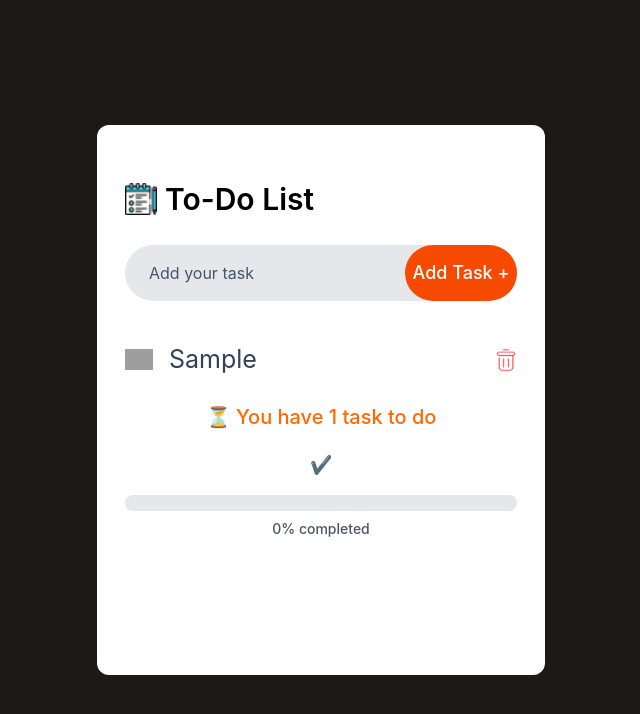
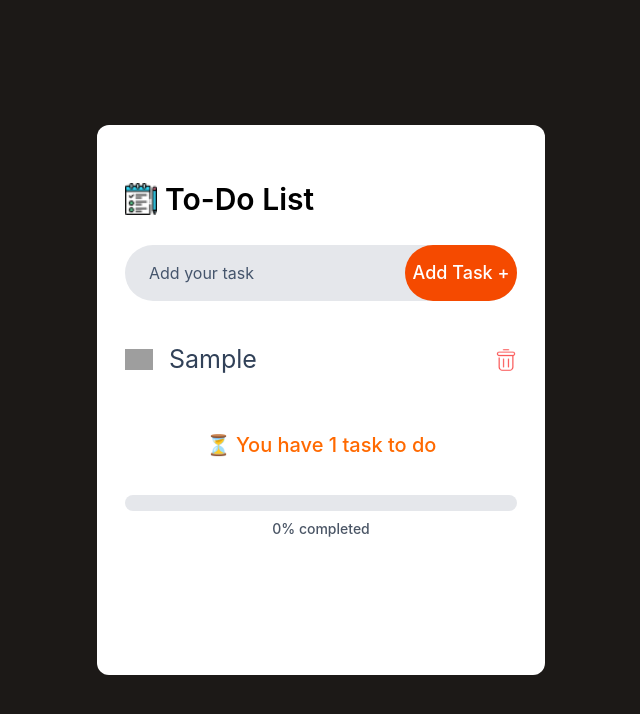
Before and after one commit to QATester22-25/To-Do-List, a React (Vite) app: page / in a window 1280 px wide. Both pictures are taken after typing "Sample" into the empty fields and a click on the button "Add Task +". Shown: the top 714 px of the page, without its empty margins (319-959 px from the left). Built offline with nearby package versions, Linux system fonts and the light colour scheme; grey boxes are pictures that could not be loaded.

Commit message:
add margin

```diff
--- a/src/components/Todo.jsx
+++ b/src/components/Todo.jsx
@@ -113,12 +113,12 @@ const Todo = () => {
           </p>
         ) : (
           <>
-            <p className="text-center mt-3 text-orange-500 font-medium text-xl">
-               ⏳ {remaining > 0 ? `You have ${remaining} task${remaining !== 1 ? "s" : ""} to do` : ''}
+            <p className="text-center mt-10 text-orange-500 font-medium text-xl">
+                {remaining > 0 ? `⏳ You have ${remaining} task${remaining !== 1 ? "s" : ""} to do` : ''}
             </p>
 
             <p className="text-center mt-5 text-green-600 font-medium text-lg">
-             ✔️ {completed > 0 ? `${completed} task${completed !== 1 ? "s" : ""} done` : ``}
+              {completed > 0 ? ` ✔️ ${completed} task${completed !== 1 ? "s" : ""} done` : ``}
             </p>
           </>
         )}
```
